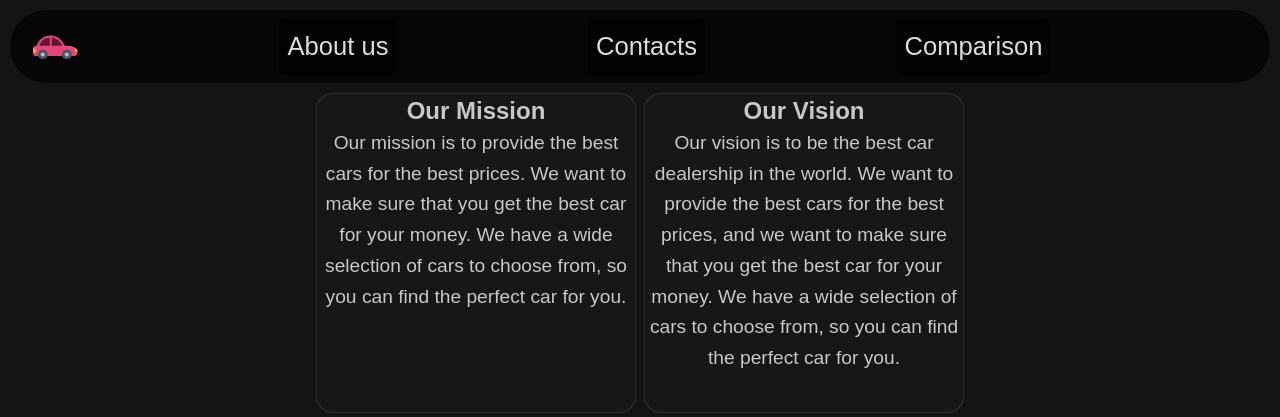
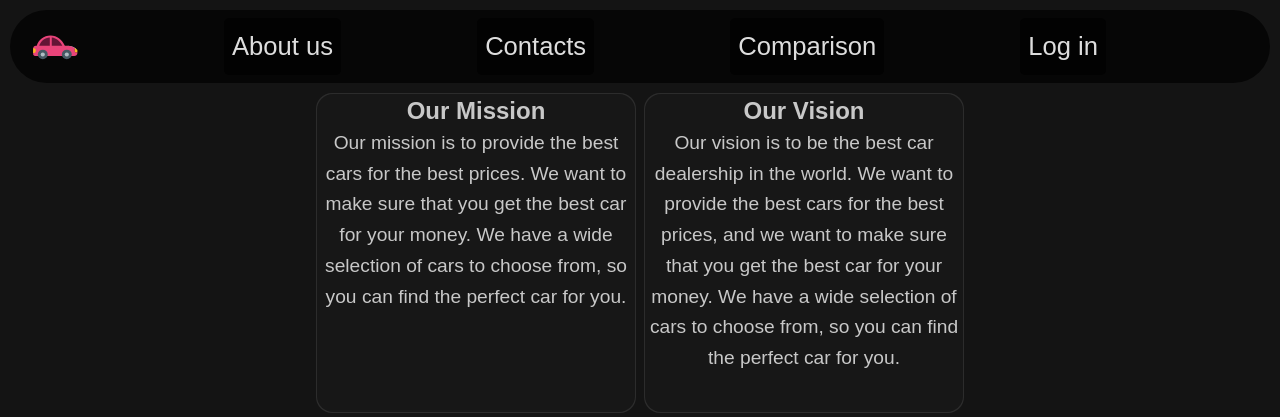
Before and after one commit to Tucptak/Projekt-JDTP, a Flask app: page /about in a window 1280 px wide. Shown: the top 417 px of the page. Run offline with Flask 3, Linux system fonts and the light colour scheme.

Commit message:
Update about.html

```diff
--- a/templates/about.html
+++ b/templates/about.html
@@ -6,6 +6,7 @@
 	<link rel="stylesheet" href="/static/css/navbar.css">
 	<link rel="stylesheet" href="/static/css/typography.css">
 	<link rel="stylesheet" href="/static/css/about/main.css">
+	<link rel="stylesheet" href="/static/css/login/login.css">
 	<title>About</title>
 </head>
 <body>
@@ -16,6 +17,7 @@
 				<li><a href="#">About us</a></li>
 				<li><a href="contacts">Contacts</a></li>
 				<li><a href="/comparison">Comparison</a></li>
+				<li><a href="/login">Log in</a></li>
 			</ul>
 		</nav>
 	</div>
```
